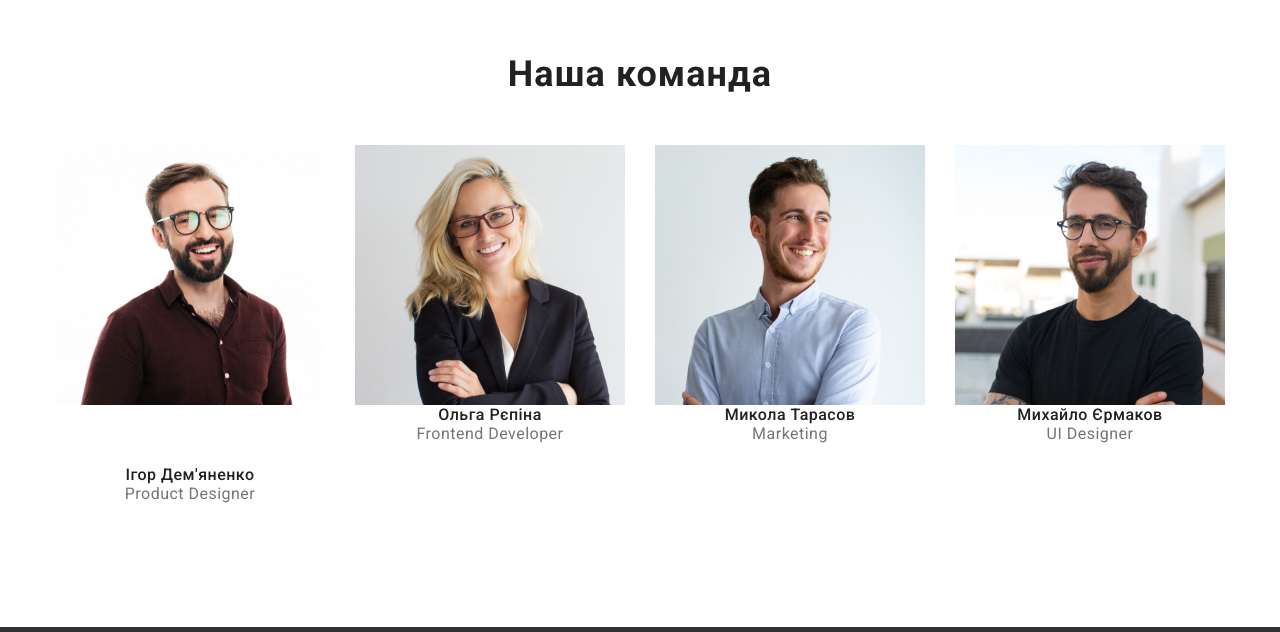
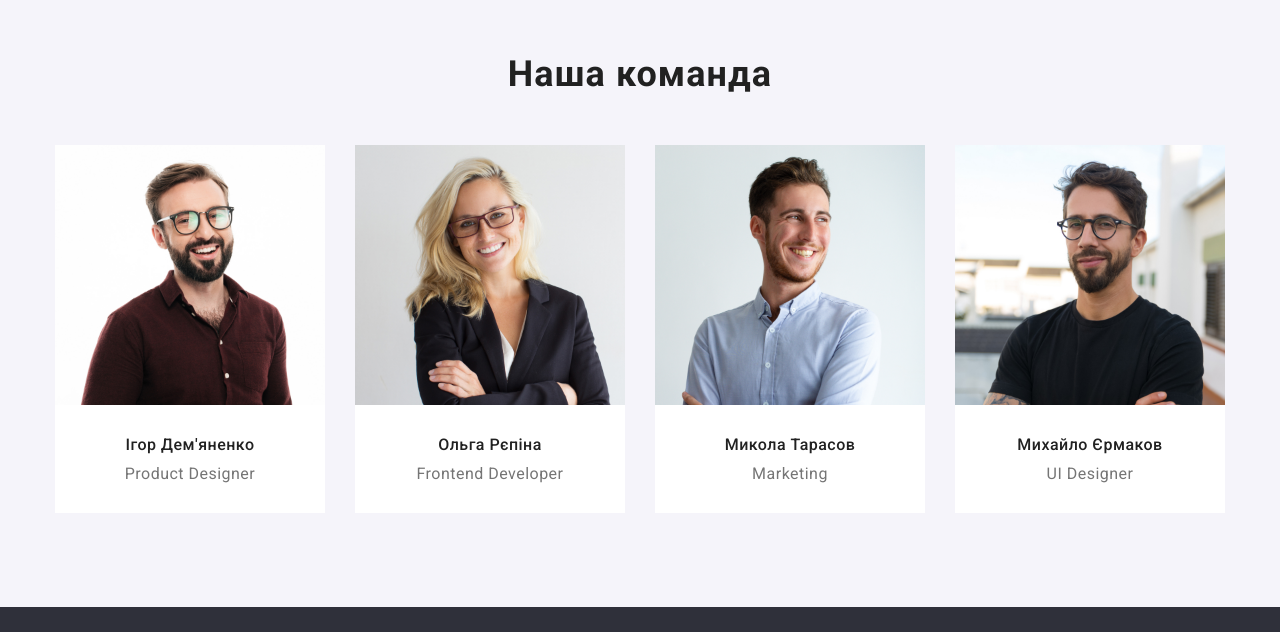
Before and after one commit to VASYLiSSA/goit-markup-hw-03, a plain HTML site: page index.html in a window 1280 px wide. Shown: the part 1488-2120 px from the top of the page. Drawn offline with nearby package versions, Linux system fonts and the light colour scheme.

Commit message:
D,,Z,,-3

```diff
--- a/index.html
+++ b/index.html
@@ -115,7 +115,7 @@
 
 
         <!-- 4 -->
-        <section class="section">
+        <section class="section team">
             <div class="container">
                     <h2 class="title">
                         Наша команда
@@ -130,37 +130,43 @@
                                     <p class="team-text">
                                         Product Designer
                                     </p>
+                            </div>
                                 </li>
 
                                 <li>
                                     <img src="images/img1.jpg" alt="woman 2" width="270" />
+                                    <div class="team-humen">
                                         <h3 class="team-title">
                                             Ольга Рєпіна
                                         </h3>
                                         <p class="team-text">
                                             Frontend Developer
                                         </p>
+                                    </div>
                                 </li>
 
                                 <li>
                                     <img src="images/img2.jpg" alt="man 3" width="270" />
+                                    <div class="team-humen">
                                         <h3 class="team-title">
                                             Микола Тарасов
                                         </h3>
                                         <p class="team-text">
                                             Marketing
                                         </p>
-
+                                    </div>
                                 </li>
 
                                 <li>
                                     <img src="images/img3.jpg" alt="man 4" width="270" />
+                                    <div class="team-humen">
                                         <h3 class="team-title">
                                             Михайло Єрмаков
                                         </h3>
                                         <p class="team-text">
                                             UI Designer
                                         </p>
+                                    </div>
                                 </li>
                             </div>
                     </ul>
--- a/styles/styles.css
+++ b/styles/styles.css
@@ -315,6 +315,7 @@ h1 {
     text-align: center;
     letter-spacing: 0.03em;
     color: var(--title-color);
+    margin-bottom: 10px;
 }
 
 .team-text {
@@ -323,6 +324,10 @@ h1 {
     text-align: center;
     letter-spacing: 0.03em;
     color: var(--text-color);
+}
+
+.team {
+    background: #F5F4FA;
 }
 
 .footer {
@@ -426,6 +431,6 @@ address {
 }
 
 .team-humen {
-    margin: 30px;
-    padding-top: 30px;
+    padding: 30px;
+    background-color: white;
 }
```
Lines whose indentation alone changed are shown as unchanged.
